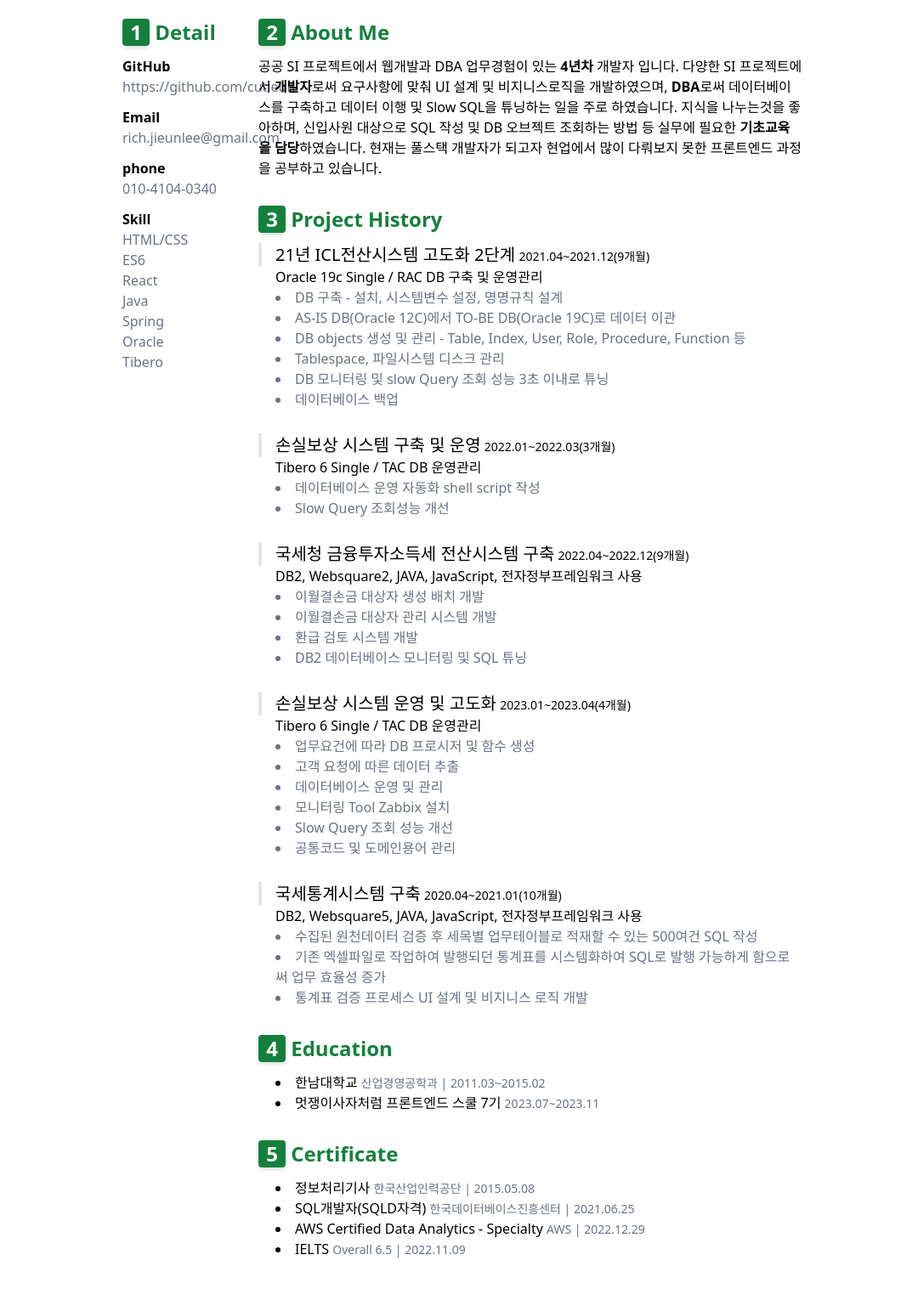
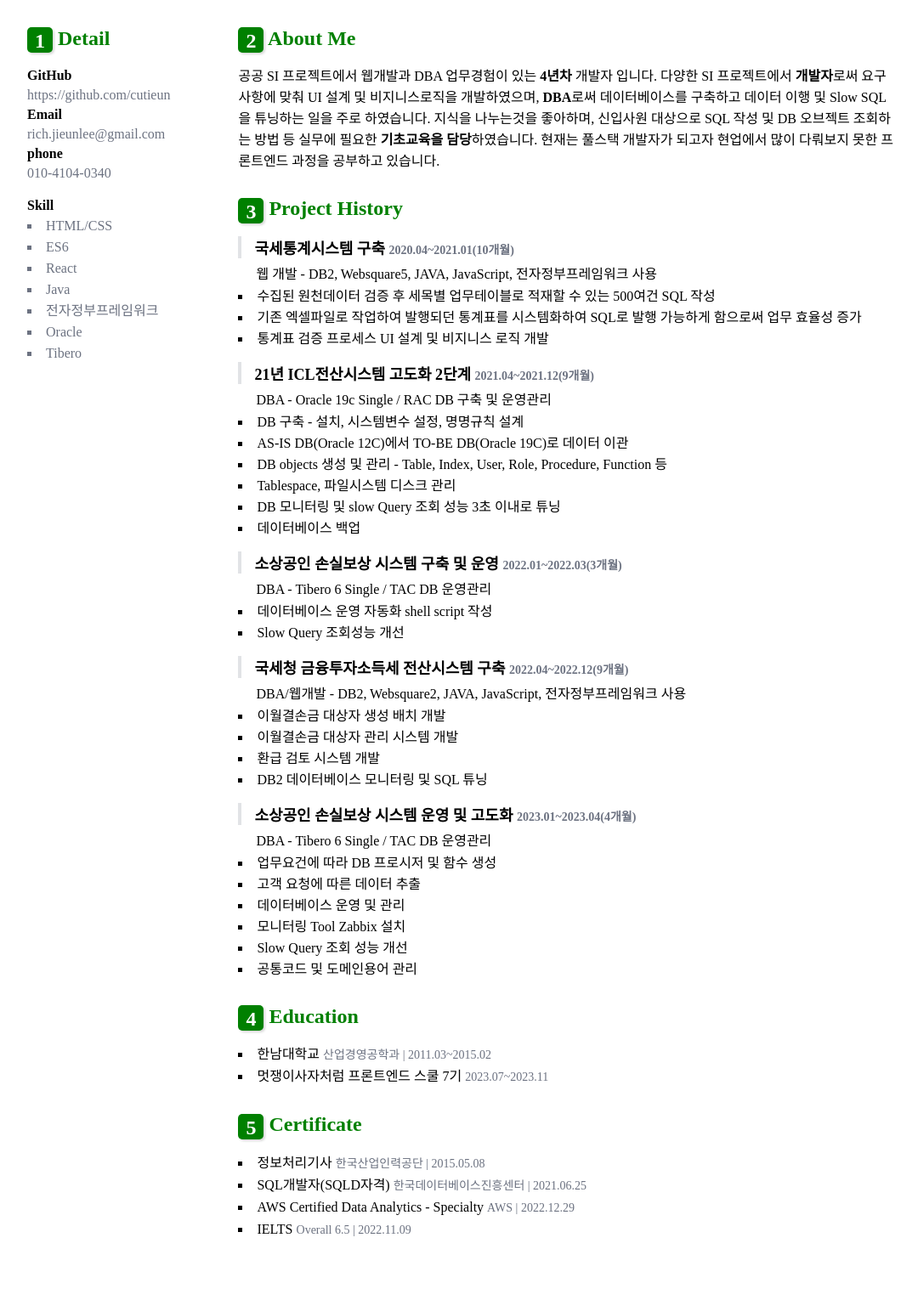
Before and after one commit to cutieun/forFUN, a plain HTML site: page cv/index.html in a window 1280 px wide. Shown: the part 202-1732 px from the top of the page at 85% size, without its empty margins (96-1176 px from the left). Drawn offline with nearby package versions, Linux system fonts and the light colour scheme.

Commit message:
change layout

```diff
--- a/cv/index.html
+++ b/cv/index.html
@@ -1,155 +1,152 @@
 <!DOCTYPE html>
-<html>
+<html lang="ko">
   <head>
     <meta charset="UTF-8" />
+    <meta http-equiv="X-UA-Compatible" content="IE=edge" />
     <meta name="viewport" content="width=device-width, initial-scale=1.0" />
-    <script src="https://cdn.tailwindcss.com"></script>
+    <title>Jieun's CV</title>
+    <link rel="stylesheet" href="./style.css" />
   </head>
-  <body class="m-auto">
-    <div class="flex ml-60 mr-60 mt-12 mb-12 items-center">
-      <div class="w-1/5">
-        <img
-          class="w-32 rounded-full justify-center"
-          src="./jelee.png"
-          alt=""
-        />
+  <body>
+    <div class="wrapper">
+      <div class="img-profile">
+        <img class="" src="./jelee.png" alt="" />
       </div>
-      <div class="w-4/5">
-        <div class="text-4xl">
-          Jieun<span class="text-green-700">.Lee</span>
+      <div class="name-job">
+        <h1>Jieun<span class="font-green">.Lee</span></h1>
+        <div class="small-gray">Software Engineer</div>
       </div>
-        <div class="text-sm text-gray-500">Software Engineer</div>
-      </div>
-    </div>
-    <div class="flex ml-60 mr-60 mt-12 mb-12">
-      <div class="flex flex-col w-1/5 gap-3">
-        <div class="text-2xl font-bold text-green-700">
-          <span
-            class="inline-block h-8 w-8 bg-green-700 text-white text-center rounded shadow-md"
-            >1</span
-          >
-          Detail
-        </div>
+      <div class="detail">
+        <h2><span>1</span> Detail</h2>
+        <div class="contact">
           <div>
             <div class="font-bold">GitHub</div>
-          <div class="text-gray-500">https://github.com/cutieun</div>
+            <div class="font-gray">https://github.com/cutieun</div>
           </div>
           <div>
             <div class="font-bold">Email</div>
-          <div class="text-gray-500">rich.jieunlee@gmail.com</div>
+            <div class="font-gray">rich.jieunlee@gmail.com</div>
           </div>
           <div>
             <div class="font-bold">phone</div>
-          <div class="text-gray-500">010-4104-0340</div>
+            <div class="font-gray">010-4104-0340</div>
           </div>
-        <div>
+        </div>
+        <div class="skills">
           <div class="font-bold">Skill</div>
-          <div class="text-gray-500">
-            <ul class="">
+          <ul class="list-skill font-gray">
             <li>HTML/CSS</li>
             <li>ES6</li>
             <li>React</li>
             <li>Java</li>
-              <li>Spring</li>
+            <li>전자정부프레임워크</li>
             <li>Oracle</li>
             <li>Tibero</li>
           </ul>
         </div>
       </div>
-      </div>
-      <div class="flex flex-col w-4/5 space-y-8">
-        <div>
-          <div class="text-2xl font-bold text-green-700">
-            <span
-              class="inline-block h-8 w-8 bg-green-700 text-white text-center rounded shadow-md mb-3"
-              >2</span
-            >
-            About Me
-          </div>
+      <div class="aboutme">
+        <h2><span>2</span> About Me</h2>
         <div>
           공공 SI 프로젝트에서 웹개발과 DBA 업무경험이 있는
           <strong>4년차</strong> 개발자 입니다. 다양한 SI 프로젝트에서
-            <strong>개발자</strong>로써 요구사항에 맞춰 UI 설계 및
-            비지니스로직을 개발하였으며, <strong>DBA</strong>로써 데이터베이스를
-            구축하고 데이터 이행 및 Slow SQL을 튜닝하는 일을 주로 하였습니다.
-            지식을 나누는것을 좋아하며, 신입사원 대상으로 SQL 작성 및 DB
-            오브젝트 조회하는 방법 등 실무에 필요한
-            <strong>기초교육을 담당</strong>하였습니다. 현재는 풀스택 개발자가
-            되고자 현업에서 많이 다뤄보지 못한 프론트엔드 과정을 공부하고
-            있습니다.
+          <strong>개발자</strong>로써 요구사항에 맞춰 UI 설계 및 비지니스로직을
+          개발하였으며, <strong>DBA</strong>로써 데이터베이스를 구축하고 데이터
+          이행 및 Slow SQL을 튜닝하는 일을 주로 하였습니다. 지식을 나누는것을
+          좋아하며, 신입사원 대상으로 SQL 작성 및 DB 오브젝트 조회하는 방법 등
+          실무에 필요한 <strong>기초교육을 담당</strong>하였습니다. 현재는
+          풀스택 개발자가 되고자 현업에서 많이 다뤄보지 못한 프론트엔드 과정을
+          공부하고 있습니다.
         </div>
       </div>
-        <div>
-          <div class="text-2xl font-bold text-green-700">
-            <span
-              class="inline-block h-8 w-8 bg-green-700 text-white text-center rounded shadow-md"
-              >3</span
+      <div class="project-history">
+        <h2><span>3</span> Project History</h2>
+        <div class="projects">
+          <div class="project">
+            <p class="project-name">
+              국세통계시스템 구축
+              <span class="project-period small-gray"
+                >2020.04~2021.01(10개월)</span
               >
-            Project History
+            </p>
+            <p>
+              웹 개발 - DB2, Websquare5, JAVA, JavaScript, 전자정부프레임워크
+              사용
+            </p>
+            <ul class="project-desc">
+              <li>
+                수집된 원천데이터 검증 후 세목별 업무테이블로 적재할 수 있는
+                500여건 SQL 작성
+              </li>
+              <li>
+                기존 엑셀파일로 작업하여 발행되던 통계표를 시스템화하여 SQL로
+                발행 가능하게 함으로써 업무 효율성 증가
+              </li>
+              <li>통계표 검증 프로세스 UI 설계 및 비지니스 로직 개발</li>
+            </ul>
           </div>
-          <div class="space-y-4">
-            <div>
-              <div class="border-l-4 pl-4 mt-3 text-xl inline-block">
+          <div class="project">
+            <p class="project-name">
               21년 ICL전산시스템 고도화 2단계
-              </div>
-              <div class="text-sm inline-block">2021.04~2021.12(9개월)</div>
-              <div class="pl-5">
-                Oracle 19c Single / RAC DB 구축 및 운영관리
-              </div>
-              <div class="text-gray-500">
-                <ul class="pl-5 list-inside list-disc list-[square]">
+              <span class="project-period small-gray"
+                >2021.04~2021.12(9개월)</span
+              >
+            </p>
+            <p>DBA - Oracle 19c Single / RAC DB 구축 및 운영관리</p>
+            <ul class="project-desc">
               <li>DB 구축 - 설치, 시스템변수 설정, 명명규칙 설계</li>
               <li>
                 AS-IS DB(Oracle 12C)에서 TO-BE DB(Oracle 19C)로 데이터 이관
               </li>
               <li>
-                    DB objects 생성 및 관리 - Table, Index, User, Role,
-                    Procedure, Function 등
+                DB objects 생성 및 관리 - Table, Index, User, Role, Procedure,
+                Function 등
               </li>
               <li>Tablespace, 파일시스템 디스크 관리</li>
               <li>DB 모니터링 및 slow Query 조회 성능 3초 이내로 튜닝</li>
               <li>데이터베이스 백업</li>
             </ul>
           </div>
-            </div>
-            <div>
-              <div class="border-l-4 pl-4 mt-3 text-xl inline-block">
-                손실보상 시스템 구축 및 운영
-              </div>
-              <div class="text-sm inline-block">2022.01~2022.03(3개월)</div>
-              <div class="pl-5">Tibero 6 Single / TAC DB 운영관리</div>
-              <div class="text-gray-500">
-                <ul class="pl-5 list-inside list-disc list-[square]">
+          <div class="project">
+            <p class="project-name">
+              소상공인 손실보상 시스템 구축 및 운영
+              <span class="project-period small-gray"
+                >2022.01~2022.03(3개월)</span
+              >
+            </p>
+            <p>DBA - Tibero 6 Single / TAC DB 운영관리</p>
+            <ul class="project-desc">
               <li>데이터베이스 운영 자동화 shell script 작성</li>
               <li>Slow Query 조회성능 개선</li>
             </ul>
           </div>
-            </div>
-            <div>
-              <div class="border-l-4 pl-4 mt-3 text-xl inline-block">
+          <div class="project">
+            <p class="project-name">
               국세청 금융투자소득세 전산시스템 구축
-              </div>
-              <div class="text-sm inline-block">2022.04~2022.12(9개월)</div>
-              <div class="pl-5">
-                DB2, Websquare2, JAVA, JavaScript, 전자정부프레임워크 사용
-              </div>
-              <div class="text-gray-500">
-                <ul class="pl-5 list-inside list-disc list-[square]">
+              <span class="project-period small-gray"
+                >2022.04~2022.12(9개월)</span
+              >
+            </p>
+            <p>
+              DBA/웹개발 - DB2, Websquare2, JAVA, JavaScript, 전자정부프레임워크
+              사용
+            </p>
+            <ul class="project-desc">
               <li>이월결손금 대상자 생성 배치 개발</li>
               <li>이월결손금 대상자 관리 시스템 개발</li>
               <li>환급 검토 시스템 개발</li>
               <li>DB2 데이터베이스 모니터링 및 SQL 튜닝</li>
             </ul>
           </div>
-            </div>
-            <div>
-              <div class="border-l-4 pl-4 mt-3 text-xl inline-block">
-                손실보상 시스템 운영 및 고도화
-              </div>
-              <div class="text-sm inline-block">2023.01~2023.04(4개월)</div>
-              <div class="pl-5">Tibero 6 Single / TAC DB 운영관리</div>
-              <div class="text-gray-500">
-                <ul class="pl-5 list-inside list-disc list-[square]">
+          <div class="project">
+            <p class="project-name">
+              소상공인 손실보상 시스템 운영 및 고도화
+              <span class="project-period small-gray"
+                >2023.01~2023.04(4개월)</span
+              >
+            </p>
+            <p>DBA - Tibero 6 Single / TAC DB 운영관리</p>
+            <ul class="project-desc">
               <li>업무요건에 따라 DB 프로시저 및 함수 생성</li>
               <li>고객 요청에 따른 데이터 추출</li>
               <li>데이터베이스 운영 및 관리</li>
@@ -159,89 +156,43 @@
             </ul>
           </div>
         </div>
-            <div>
-              <div class="border-l-4 pl-4 mt-3 text-xl inline-block">
-                국세통계시스템 구축
       </div>
-              <div class="text-sm inline-block">2020.04~2021.01(10개월)</div>
-              <div class="pl-5">
-                DB2, Websquare5, JAVA, JavaScript, 전자정부프레임워크 사용
-              </div>
-              <div class="text-gray-500">
-                <ul class="pl-5 list-inside list-disc list-[square]">
-                  <li>
-                    수집된 원천데이터 검증 후 세목별 업무테이블로 적재할 수 있는
-                    500여건 SQL 작성
-                  </li>
-                  <li>
-                    기존 엑셀파일로 작업하여 발행되던 통계표를 시스템화하여
-                    SQL로 발행 가능하게 함으로써 업무 효율성 증가
-                  </li>
-                  <li>통계표 검증 프로세스 UI 설계 및 비지니스 로직 개발</li>
-                </ul>
-              </div>
-            </div>
-          </div>
-        </div>
-        <div>
-          <div class="text-2xl font-bold text-green-700">
-            <span
-              class="inline-block h-8 w-8 bg-green-700 text-white text-center rounded shadow-md mb-3"
-              >4</span
-            >
-            Education
-          </div>
-          <div>
-            <ul class="pl-5 list-inside list-disc list-[square]">
+      <div class="education">
+        <h2><span>4</span> Education</h2>
+        <ul>
           <li>
             <span class="">한남대학교</span>
-                <span class="text-gray-500 text-sm"
-                  >산업경영공학과 | 2011.03~2015.02
-                </span>
+            <span class="small-gray">산업경영공학과 | 2011.03~2015.02 </span>
           </li>
           <li>
             <span class="">멋쟁이사자처럼 프론트엔드 스쿨 7기</span>
-                <span class="text-gray-500 text-sm"> 2023.07~2023.11 </span>
+            <span class="small-gray"> 2023.07~2023.11 </span>
           </li>
         </ul>
       </div>
-        </div>
-        <div>
-          <div class="text-2xl font-bold text-green-700">
-            <span
-              class="inline-block h-8 w-8 bg-green-700 text-white text-center rounded shadow-md mb-3"
-              >5</span
-            >
-            Certificate
-          </div>
-          <div>
-            <ul class="pl-5 list-inside list-disc list-[square]">
+      <div class="certificate">
+        <h2><span>5</span> Certificate</h2>
+        <ul>
           <li>
             <span class="">정보처리기사</span>
-                <span class="text-gray-500 text-sm"
-                  >한국산업인력공단 | 2015.05.08</span
-                >
+            <span class="small-gray">한국산업인력공단 | 2015.05.08</span>
           </li>
           <li>
             <span class="">SQL개발자(SQLD자격)</span>
-                <span class="text-gray-500 text-sm"
+            <span class="small-gray"
               >한국데이터베이스진흥센터 | 2021.06.25</span
             >
           </li>
           <li>
             <span class="">AWS Certified Data Analytics - Specialty</span>
-                <span class="text-gray-500 text-sm">AWS | 2022.12.29</span>
+            <span class="small-gray">AWS | 2022.12.29</span>
           </li>
           <li>
             <span class="">IELTS</span>
-                <span class="text-gray-500 text-sm"
-                  >Overall 6.5 | 2022.11.09</span
-                >
+            <span class="small-gray">Overall 6.5 | 2022.11.09</span>
           </li>
         </ul>
       </div>
     </div>
-      </div>
-    </div>
   </body>
 </html>
--- /dev/null
+++ b/cv/style.css
@@ -0,0 +1,163 @@
+body, h1, h2, div, p, ul, li {
+    padding: 0;
+    margin: 0;
+}
+
+img {
+    width: 150px;
+    border-radius: 20px;
+}
+
+.img-profile{
+    grid-area: profile;
+}
+.name-job {
+    grid-area: name;
+}
+.detail {
+    grid-area: detail;
+    padding-right: 80px;
+}
+.aboutme{
+    grid-area: aboutme;
+}
+.project-history {
+    grid-area: project-history;
+
+}
+.education {
+    grid-area: education;
+}
+.certificate {
+    grid-area: certificate;
+}
+
+h1 span {
+    color: green;
+}
+
+h2 {
+    color: green;
+    margin: 30px 0 15px 0;
+}
+h2>span {
+    display: inline-block;
+    color: white;
+    background-color: green;
+    border-radius: 5px;
+    width: 30px;
+    height: 30px;
+    text-align: center;
+    line-height: 33px;
+    vertical-align: middle;
+    box-shadow: rgba(0, 0, 0, 0.15) 1.95px 1.95px 2.6px;
+}
+
+/* common */
+.font-bold {
+    font-weight: bold;
+}
+
+.font-gray {
+    color: rgb(108 114 129);
+}
+
+.small-gray {
+    color: rgb(108 114 129);
+    font-size: 14px;
+}
+
+.name-job {
+    margin: auto 0;
+}
+
+.detail>div {
+    margin-bottom: 15px;
+}
+
+ul {
+    list-style-type: square;
+    list-style-position: inside;
+}
+
+.projects{
+    display: flex;
+    flex-direction: column;
+    gap: 15px;
+}
+.projects p:nth-child(2){
+    padding-left: 21px;
+    padding-bottom: 3px;
+}
+
+.aboutme div,
+li {
+    line-height: 25px;
+}
+.detail div {
+    line-height: 23px;
+}
+
+.project-name {
+    font-size: 18px;
+    font-weight: 600;
+    border-left: 4px solid rgba(108, 114, 129, 0.2);
+    padding-left: 15px;
+    margin-bottom: 5px;
+}
+
+/* layout */
+@media (min-width: 749px) {
+    .wrapper {
+        display: grid;
+        grid-template-areas:
+            "profile name"
+            "detail aboutme"
+            "detail project-history"
+            "detail education"
+            "detail certificate";
+        margin: 50px 10%;
+    }
+}
+
+@media (max-width: 748px) {
+    .wrapper {
+        display: grid;
+        grid-template-areas:
+            "profile name"
+            "detail detail"
+            "aboutme aboutme"
+            "project-history project-history"
+            "education education"
+            "certificate certificate";
+        margin: 50px 10%;
+    }
+
+    .contact {
+        display: flex;
+        justify-content: space-between;
+        gap: 10px;
+    }
+
+    .contact>div {
+        flex-basis: 100px;
+        flex-grow: 1;
+        min-width: 0;
+        word-wrap: break-word;
+
+    }
+
+    .list-skill {
+        display: flex;
+        list-style-type: none;
+        justify-content: space-between;
+    }
+
+    .detail .skills {
+        margin: 0;
+    }
+
+    .detail {
+        padding: 0;
+    }
+}
```
Also changed, not shown: cv/index_tailwind.html (added, +247 -0 lines). Lines whose indentation alone changed are shown as unchanged.
